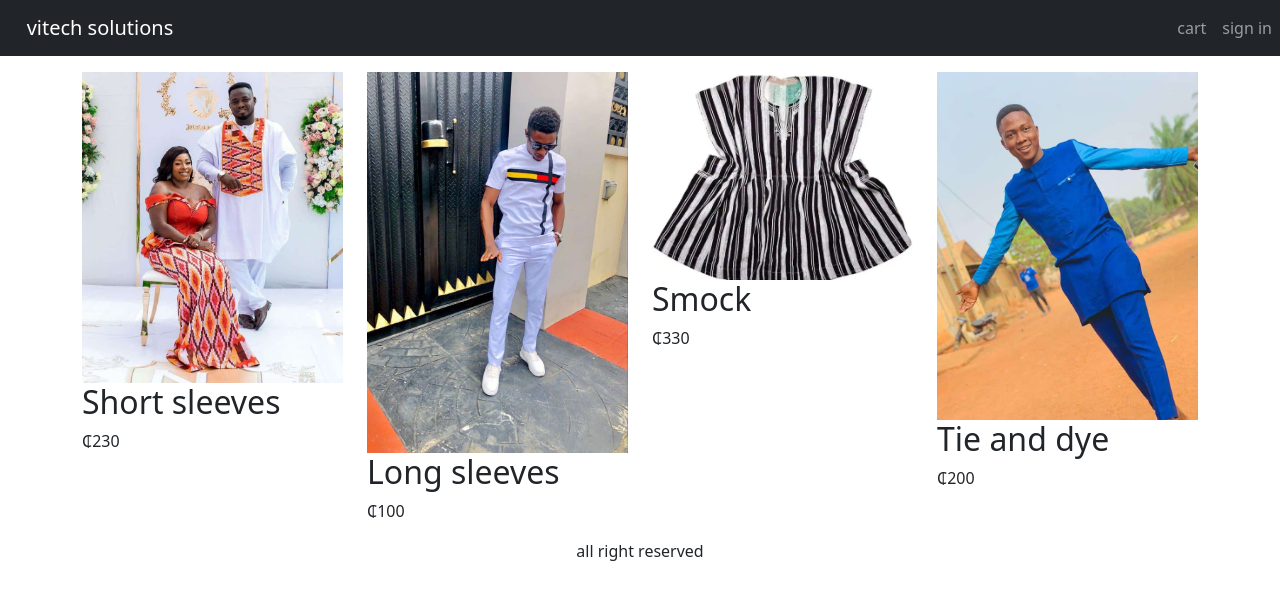
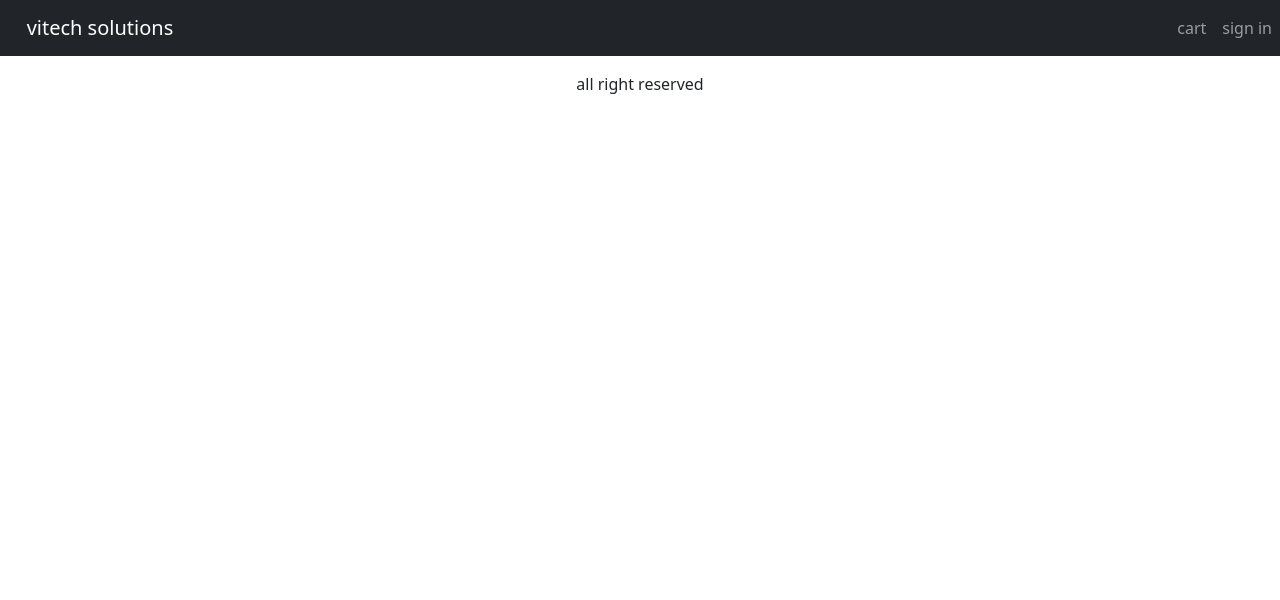
Before and after one commit to owusuvictorjnr/ts-ecomm, a React (Vite) app in the folder frontend/: page / in a window 1280 px wide. Shown: the top 600 px of the page. Built offline with nearby package versions, Linux system fonts and the light colour scheme; the HTML template or start-up script is replaced by a standard one.

Commit message:
Feature: Cut out Row and Col and import Outlet in Container

```diff
--- a/frontend/src/App.tsx
+++ b/frontend/src/App.tsx
@@ -1,5 +1,6 @@
 import { Navbar, Container, Nav, Row, Col } from 'react-bootstrap'
 import { sampleProducts } from './data'
+import { Outlet } from 'react-router-dom'
 
 function App() {
   return (
@@ -23,19 +24,7 @@ function App() {
 
       <main>
         <Container className="mt-3">
-          <Row>
-            {sampleProducts.map((product) => (
-              <Col key={product.slug} sm={6} md={4} lg={3}>
-                <img
-                  src={product.image}
-                  alt={product.name}
-                  className="product-image"
-                />
-                <h2>{product.name}</h2>
-                <p>&#8373;{product.price}</p>
-              </Col>
-            ))}
-          </Row>
+          <Outlet />
         </Container>
       </main>
 
```
